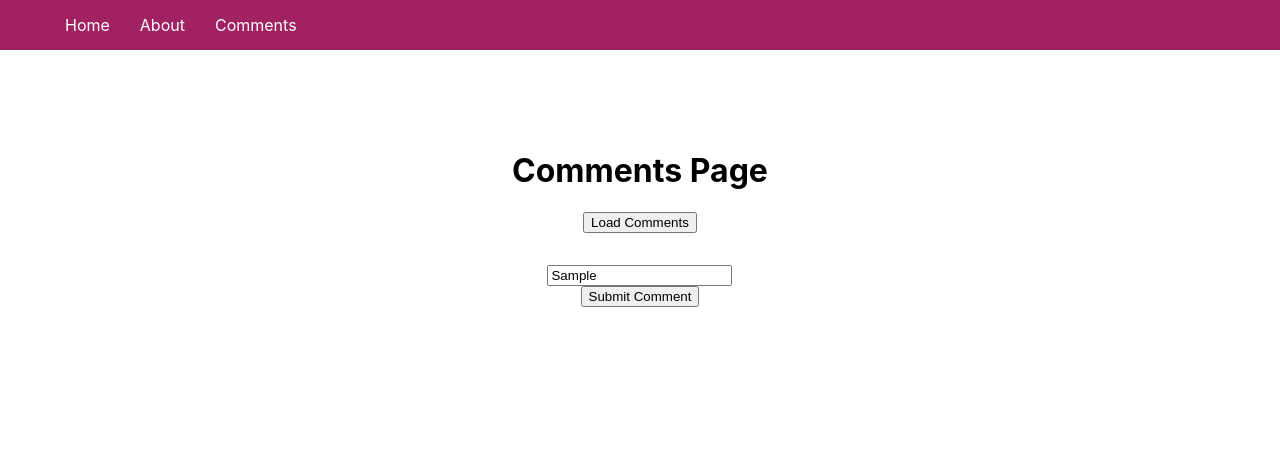
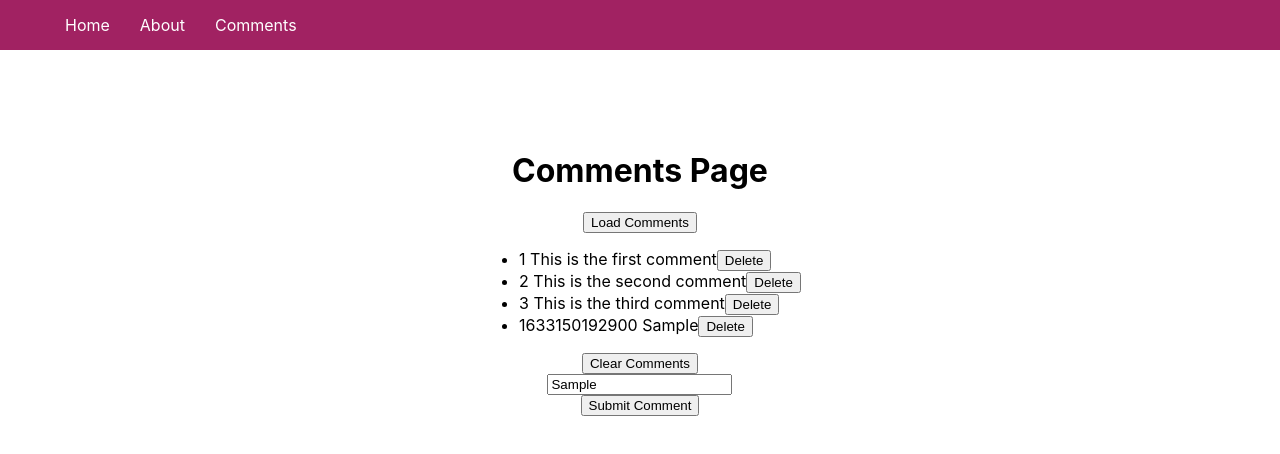
Before and after one commit to christineyoo/yoo-bio, a Next.js app: page /comments in a window 1280 px wide. Both pictures are taken after typing "Sample" into the empty fields and a click on the button "Submit Comment". Shown: the top 454 px of the page. Built offline with nearby package versions, Linux system fonts and the light colour scheme.

Commit message:
handle DELETE comment

```diff
--- /dev/null
+++ b/pages/api/comments/[commentId].js
@@ -0,0 +1,15 @@
+import {comments} from '../../../data/comments'
+
+export default function handler(req, res) {
+    const { commentId } = req.query
+    if (req.method === 'GET') {
+        const comment = comments.find(comment => comment.id === parseInt(commentId))
+        res.status(200).json(comment)
+    } else if (req.method === 'DELETE') {
+        const deletedComment = comments.find(comment => comment.id === parseInt(commentId))
+        const index = comments.indexOf(deletedComment)
+        comments.splice(index, 1)
+        res.status(200).json(deletedComment)
+    }
+
+}
--- a/pages/comments.js
+++ b/pages/comments.js
@@ -20,6 +20,16 @@ const Comments = () => {
         })
         const data = await response.json()
         console.log(data)
+        fetchComments()
+    }
+
+    const deleteComment = async (commentId) => {
+        const response = await fetch(`/api/comments/${commentId}`, {
+            method: 'DELETE'
+        })
+        const data = response.json()
+        console.log(data)
+        fetchComments()
     }
 
     return (
@@ -29,7 +39,10 @@ const Comments = () => {
             <ul>
                 {comments.map(comment => {
                 return (
-                    <li key={comment.id}>{comment.id} {comment.text}</li>
+                    <li key={comment.id}>{comment.id} {comment.text}
+                        <button onClick={() => deleteComment(comment.id)}>Delete</button>
+                    </li>
+
                 )
                 })}
             </ul>
```
